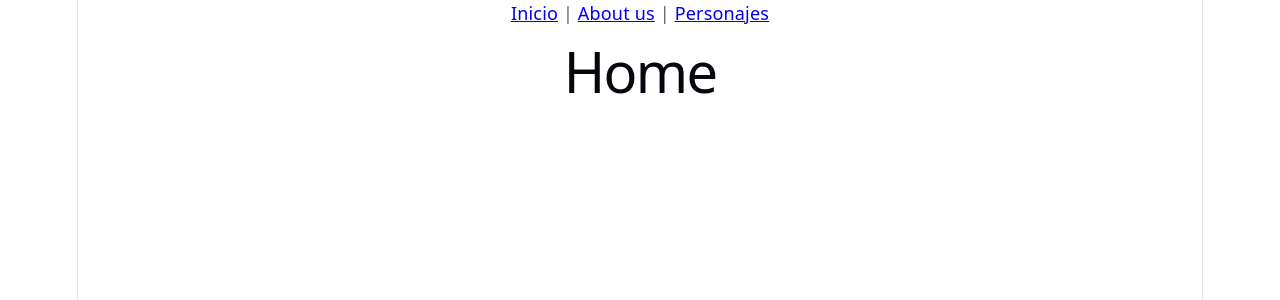
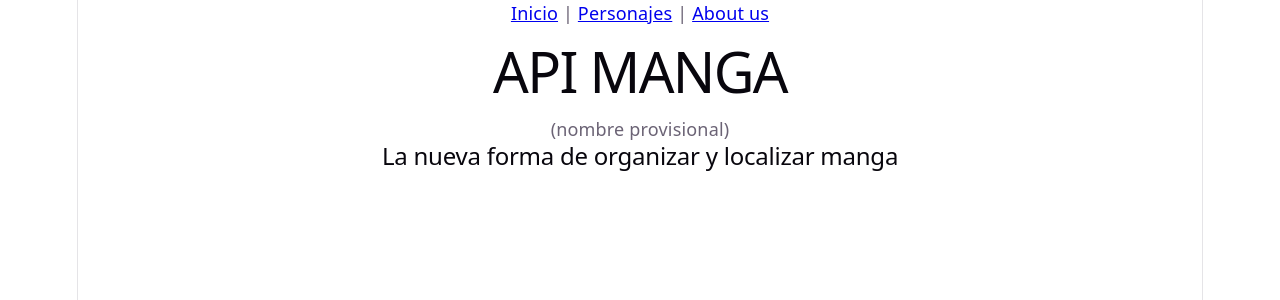
Before and after one commit to WEX279/manga_react, a React (Vite) app: page /Home in a window 1280 px wide. Shown: the top 300 px of the page. Built offline with nearby package versions, Linux system fonts and the light colour scheme.

Commit message:
feat add a bit of text

```diff
--- a/src/App.jsx
+++ b/src/App.jsx
@@ -9,13 +9,13 @@ function App() {
   return (
     <div>
       <nav>
-        <Link to="/Home">Inicio</Link> | <Link to="/About">About us</Link> | <Link to="/Characters">Personajes</Link>
+        <Link to="/Home">Inicio</Link> | <Link to="/Characters">Personajes</Link> |  <Link to="/About">About us</Link>
       </nav>
 
       <Routes>
         <Route path='/Home' element={<Home/>}/>
+        <Route path='/Characters' element={<Characters/>}/>
         <Route path='/About' element={<About/>}/>
-        <Route path='/Characters' element={<Characters/>}/>
       </Routes>
     </div>
   )
--- a/src/Pages/Home.jsx
+++ b/src/Pages/Home.jsx
@@ -1,6 +1,15 @@
 function Home(){
     return(
-    <h1>Home</h1>
+    <div>
+        <section className="navBar">
+        <h1 >API MANGA </h1>
+            <p>(nombre provisional)</p>
+
+            <h2>La nueva forma de organizar y localizar manga</h2>
+
+        </section>
+
+    </div>
     )
 }
 
```
Also changed, not shown: src/App.css (+12 -0 lines), src/Pages/RegisterPage.jsx (added).
